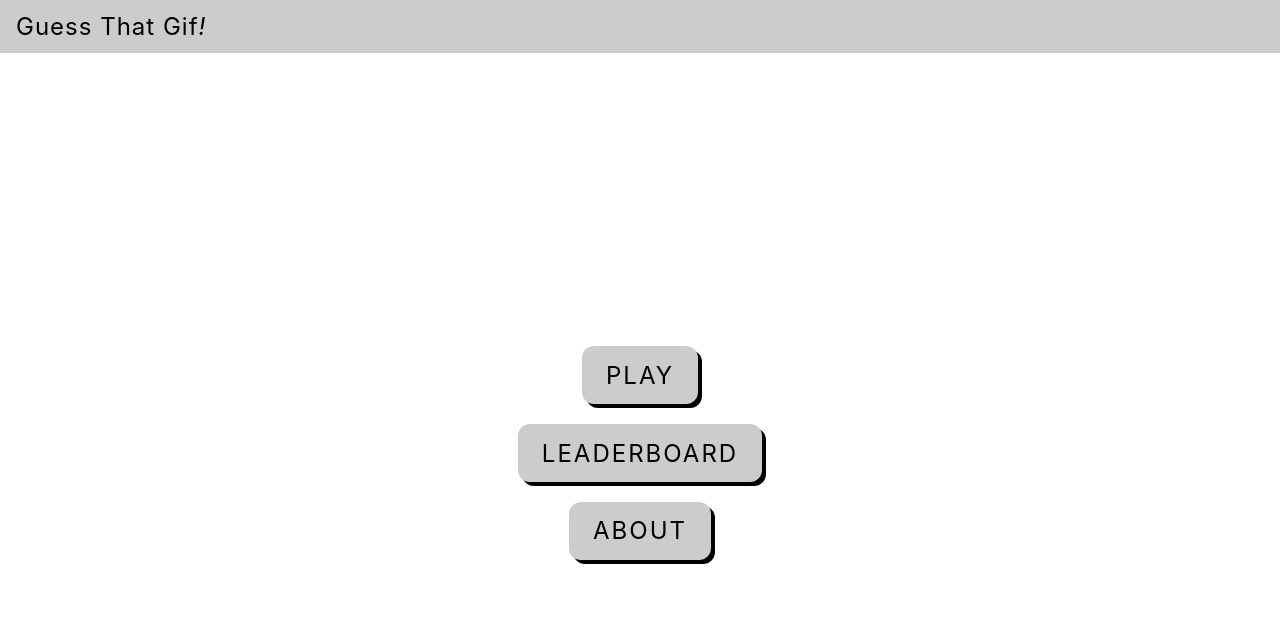
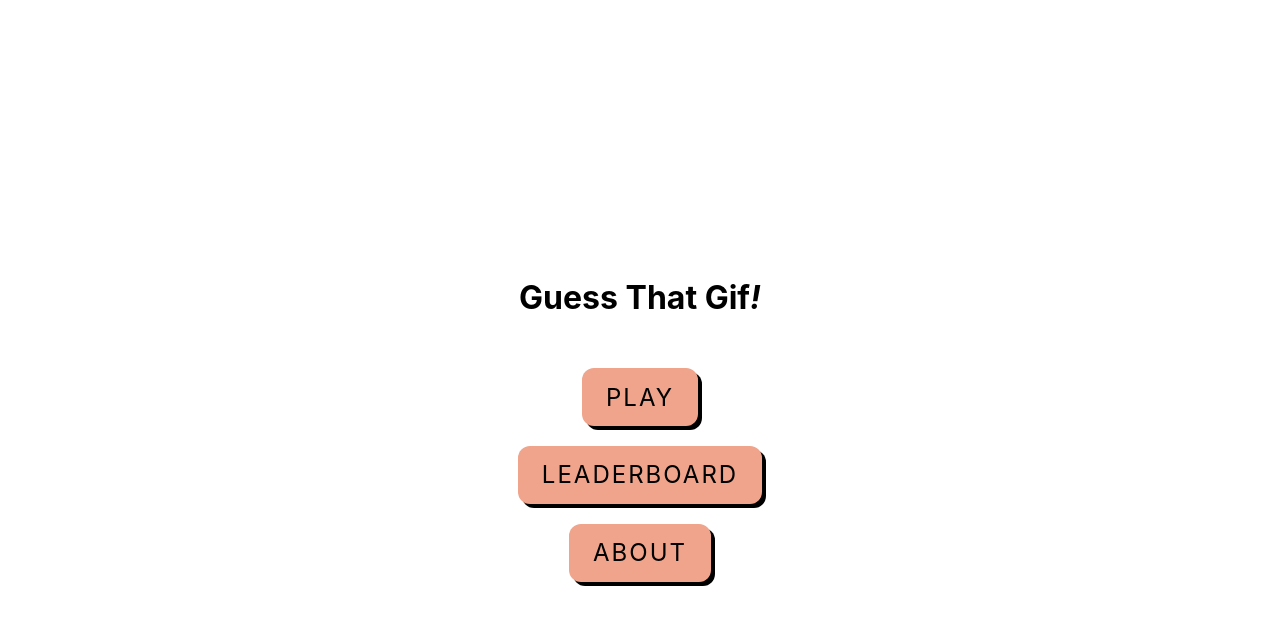
Before and after one commit to cloworm/guess-that-gif, a Next.js app: page / in a window 1280 px wide. Shown: the top 624 px of the page. Built offline with nearby package versions, Linux system fonts and the light colour scheme.

Commit message:
navbar back button

```diff
--- a/components/Button.module.css
+++ b/components/Button.module.css
@@ -2,7 +2,7 @@
   letter-spacing: 2px;
   text-decoration: none;
   color: #000;
-  background: #ccc;
+  background: #EFA48B;
   position: relative;
   font-size: 1.5em;
   padding: 0.6em 1em;
--- a/components/Navbar.module.css
+++ b/components/Navbar.module.css
@@ -1,5 +1,4 @@
 .navbar {
-  background: #ccc;
   padding: 0.75em 1em;
 }
 
--- a/components/Navbar.tsx
+++ b/components/Navbar.tsx
@@ -1,12 +1,20 @@
 import styles from './Navbar.module.css'
 import Link from 'next/link'
 
-export default function Navbar() {
+interface Props {
+  hasBackButton: boolean,
+}
+
+export default function Navbar({
+  hasBackButton,
+}: Props) {
   return (
     <div className={styles.navbar}>
-      <Link href="/">
-        <span className={styles.title}>Guess That Gif<em>!</em></span>
-      </Link>
+      { hasBackButton && (
+        <Link href="/">
+          ⬅
+        </Link>
+      ) }
     </div>
   )
 }
--- a/pages/_app.tsx
+++ b/pages/_app.tsx
@@ -2,10 +2,10 @@ import '../styles/globals.css'
 import type { AppProps } from 'next/app'
 import Navbar from '../components/Navbar'
 
-function Application({ Component, pageProps }: AppProps) {
+function Application({ Component, pageProps, router: { pathname } }: AppProps) {
   return (
     <div>
-      <Navbar />
+      <Navbar hasBackButton={pathname !== "/" && pathname !== ""} />
       <Component {...pageProps} />
     </div>
   )
--- a/pages/index.tsx
+++ b/pages/index.tsx
@@ -10,6 +10,14 @@ export default function Home() {
       </Head>
 
       <main>
+        <header>
+          <h1>
+            Guess That Gif<em>!</em>
+          </h1>
+        </header>
+
+        <br />
+
         <Button label="PLAY" />
         <Button label="LEADERBOARD" />
         <Button label="ABOUT" />
```
